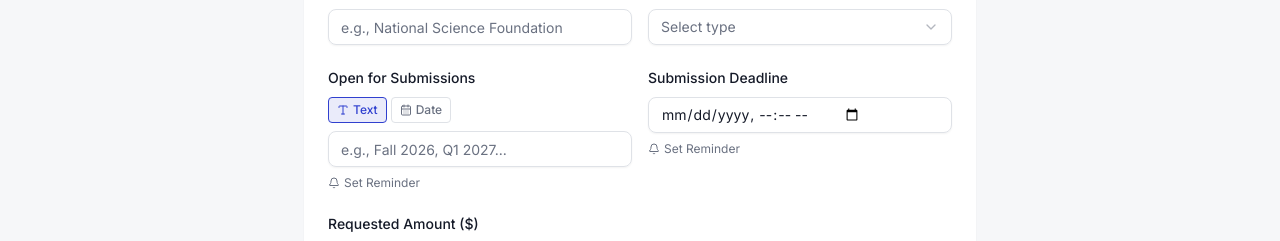
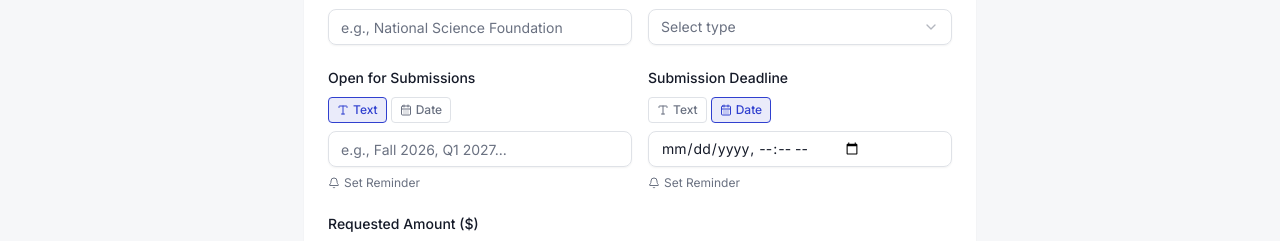
Before and after one commit to CandoraSociety/grantflow, a React (Vite) app: page /projects/new in a window 1280 px wide. Shown: the part 510-751 px from the top of the page. Built offline with nearby package versions, Linux system fonts and the light colour scheme; no server answers.

Commit message:
File changes

```diff
--- a/src/pages/NewProject.jsx
+++ b/src/pages/NewProject.jsx
@@ -36,6 +36,7 @@ export default function NewProject() {
     award_amount: '',
   });
   const [openDateMode, setOpenDateMode] = useState('text'); // 'date' or 'text'
+  const [deadlineDateMode, setDeadlineDateMode] = useState('date'); // 'date' or 'text'
 
   const typeConfig = PROJECT_TYPES.find(t => t.value === form.project_type) || PROJECT_TYPES[0];
   const isGrantOrDonation = ['grant', 'donation'].includes(form.project_type);
@@ -176,11 +177,35 @@ export default function NewProject() {
               </div>
               <div className="space-y-2">
                 <Label>Submission Deadline</Label>
-                <Input
-                  type="datetime-local"
-                  value={form.submission_deadline}
-                  onChange={(e) => setForm({ ...form, submission_deadline: e.target.value })}
-                />
+                <div className="flex gap-1 mb-1">
+                  <button
+                    type="button"
+                    onClick={() => { setDeadlineDateMode('text'); setForm({ ...form, submission_deadline: '' }); }}
+                    className={cn('flex items-center gap-1 px-2 py-1 rounded text-xs font-medium border transition-all', deadlineDateMode === 'text' ? 'bg-primary/10 border-primary text-primary' : 'border-border text-muted-foreground hover:text-foreground')}
+                  >
+                    <Type className="w-3 h-3" /> Text
+                  </button>
+                  <button
+                    type="button"
+                    onClick={() => { setDeadlineDateMode('date'); setForm({ ...form, submission_deadline: '' }); }}
+                    className={cn('flex items-center gap-1 px-2 py-1 rounded text-xs font-medium border transition-all', deadlineDateMode === 'date' ? 'bg-primary/10 border-primary text-primary' : 'border-border text-muted-foreground hover:text-foreground')}
+                  >
+                    <CalendarDays className="w-3 h-3" /> Date
+                  </button>
+                </div>
+                {deadlineDateMode === 'text' ? (
+                  <Input
+                    value={form.submission_deadline}
+                    onChange={(e) => setForm({ ...form, submission_deadline: e.target.value })}
+                    placeholder="e.g., End of Q2 2026, Rolling..."
+                  />
+                ) : (
+                  <Input
+                    type="datetime-local"
+                    value={form.submission_deadline}
+                    onChange={(e) => setForm({ ...form, submission_deadline: e.target.value })}
+                  />
+                )}
                 <SetReminderPopover
                   reminderType="submission_deadline"
                   projectTitle={form.title}
```
